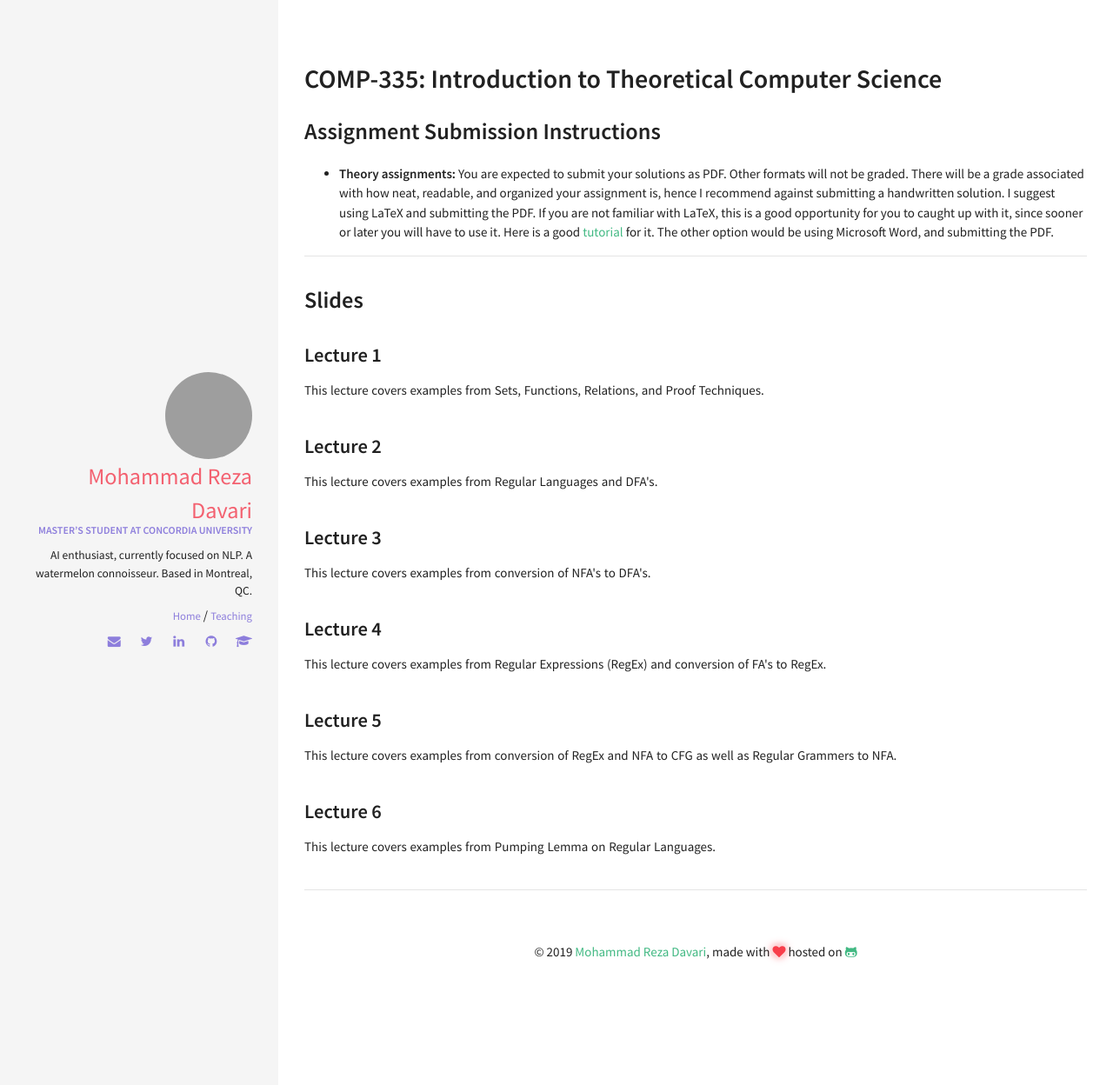
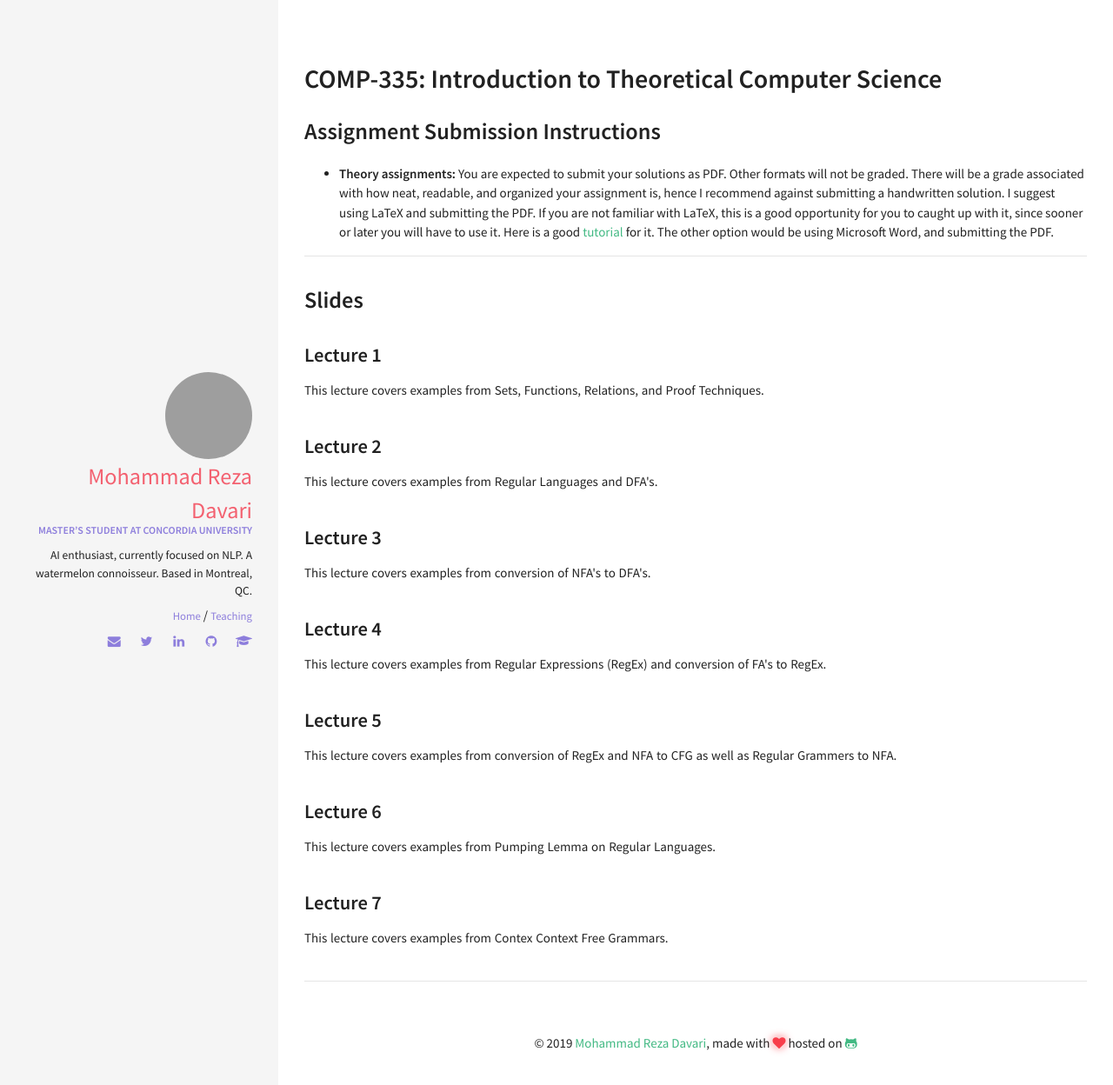
Before and after one commit to rezazzr/davari.io, a Jekyll site: the page built from comp335.html, in a window 1280 px wide. Shown: the top 1248 px of the page at 87% size. Built offline with Jekyll 4.4.1, drawn with Linux system fonts in a browser that asks for light colours.

Commit message:
slide 7 indexed

```diff
--- a/_data/index/slides335.yml
+++ b/_data/index/slides335.yml
@@ -27,3 +27,8 @@
   descr: This lecture covers examples from Pumping Lemma on Regular Languages.
   url:  https://github.com/rezazzr/davari.io/raw/master/_data/slide_pdf_files/comp335_tutorial6.pdf
   year: 2019
+
+- name: Lecture 7
+  descr: This lecture covers examples from Contex Context Free Grammars.
+  url:  https://github.com/rezazzr/davari.io/raw/master/_data/slide_pdf_files/comp335_tutorial7.pdf
+  year: 2019
```
